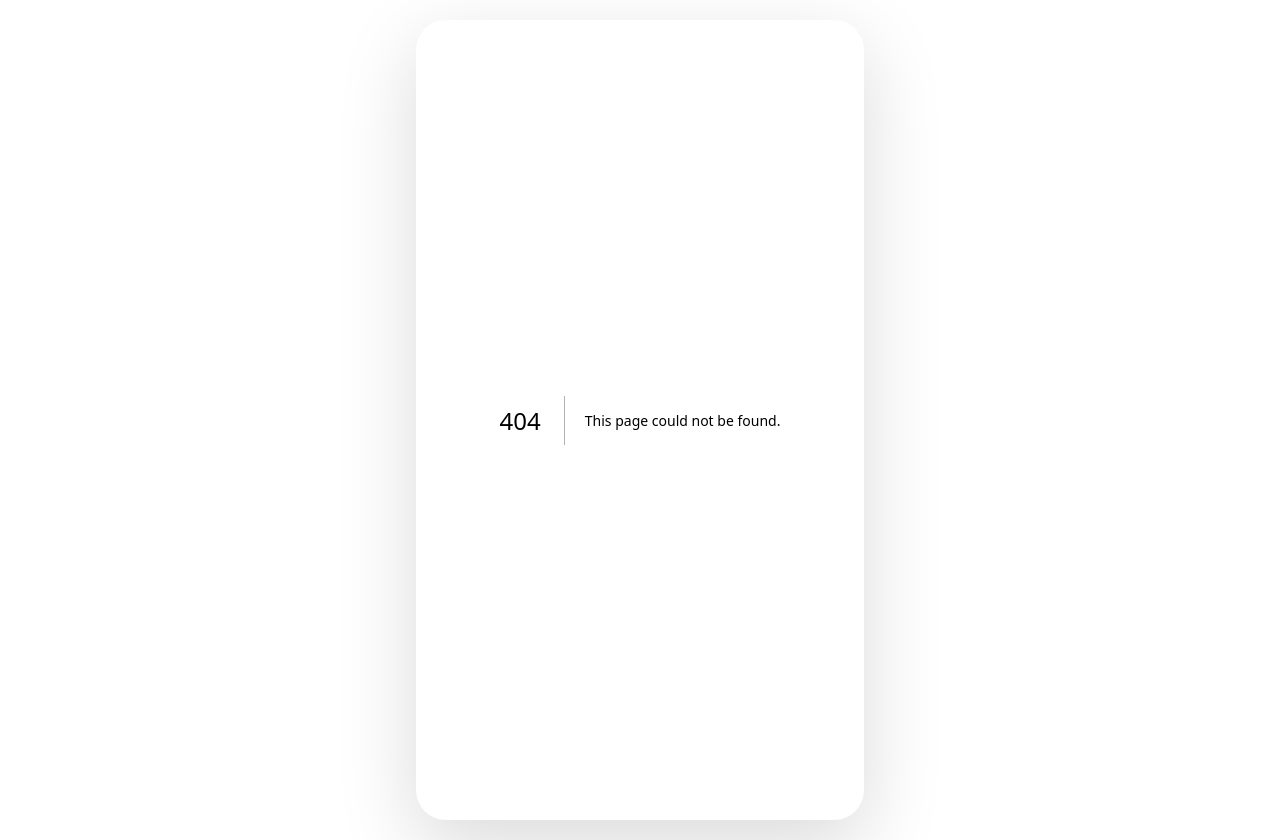
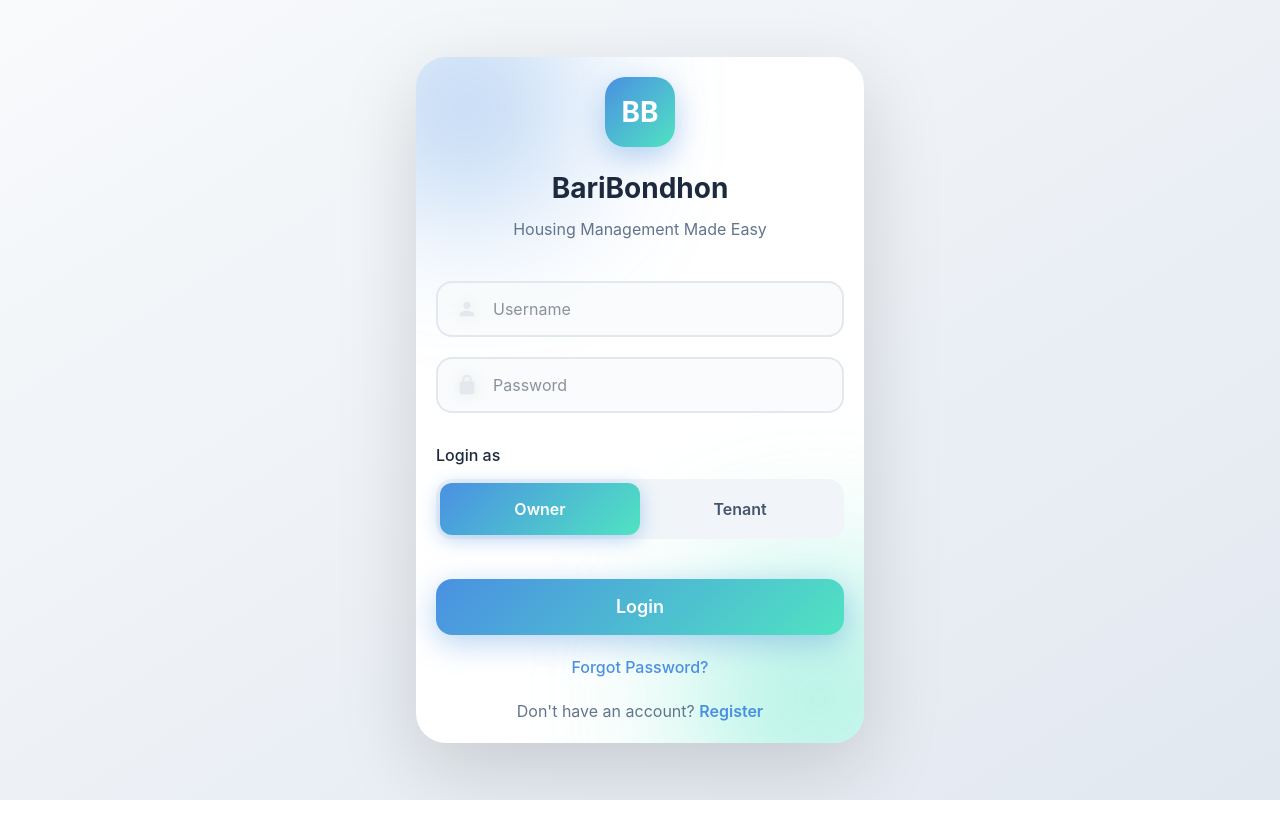
Before and after one commit to Real-System-Makers/BariBondhon_Frontend, a Next.js app: page /login in a window 1280 px wide. Before the commit this address had no page. After the commit the page ends 800 px from the top, so only its background shows below. Built offline with nearby package versions, Linux system fonts and the light colour scheme.

Commit message:
feat(login): add Login page

```diff
--- /dev/null
+++ b/app/login/page.tsx
@@ -0,0 +1,138 @@
+"use client";
+
+import Link from "next/link";
+
+const Login = () => {
+  const primaryStart = "#4a90e2";
+  const primaryEnd = "#50e3c2";
+  const shadowColor = "rgba(74, 144, 226, 0.4)";
+
+  return (
+    <div className="p-5">
+      <div
+        className="absolute w-[200px] h-[200px] top-[-50px] left-[-50px] rounded-full opacity-50 blur-[80px] transition-all duration-400 z-0"
+        style={{ backgroundColor: primaryStart }}
+      ></div>
+      <div
+        className="absolute w-[250px] h-[250px] bottom-[-80px] right-[-80px] rounded-full opacity-50 blur-[80px] transition-all duration-400 z-0"
+        style={{ backgroundColor: primaryEnd }}
+      ></div>
+
+      <div className="h-full flex flex-col relative z-10">
+        <div className="text-center mb-10 animate-[fadeInUp_0.6s_ease_forwards]">
+          <div
+            className="w-[70px] h-[70px] rounded-[20px] mx-auto mb-5 flex items-center justify-center text-[28px] font-bold text-white"
+            style={{
+              background: `linear-gradient(135deg, ${primaryStart}, ${primaryEnd})`,
+              boxShadow: `0 10px 30px ${shadowColor}`,
+            }}
+          >
+            BB
+          </div>
+          <h1 className="text-[28px] font-bold text-slate-800 mb-2">
+            BariBondhon
+          </h1>
+          <p className="text-base text-slate-500">
+            Housing Management Made Easy
+          </p>
+        </div>
+
+        <div className="flex-1 flex flex-col animate-[fadeInUp_0.6s_ease_forwards_0.1s] opacity-0 [animation-fill-mode:forwards]">
+          <div className="mb-5 relative group">
+            <span className="absolute left-5 top-1/2 -translate-y-1/2 text-gray-400 transition-colors duration-300 w-[22px] h-[22px] group-focus-within:text-[#4a90e2]">
+              <svg
+                xmlns="http://www.w3.org/2000/svg"
+                viewBox="0 0 24 24"
+                fill="currentColor"
+              >
+                <path d="M12 12c2.21 0 4-1.79 4-4s-1.79-4-4-4-4 1.79-4 4 1.79 4 4 4zm0 2c-2.67 0-8 1.34-8 4v2h16v-2c0-2.66-5.33-4-8-4z" />
+              </svg>
+            </span>
+            <input
+              type="text"
+              className="w-full h-14 bg-slate-50/80 border-2 border-slate-200 rounded-2xl px-5 pl-[55px] text-base text-slate-800 outline-none backdrop-blur-sm focus:border-[#4a90e2] focus:bg-white focus:shadow-[0_0_0_3px_rgba(74,144,226,0.15)] transition-all duration-300"
+              placeholder="Username"
+            />
+          </div>
+
+          <div className="mb-5 relative group">
+            <span className="absolute left-5 top-1/2 -translate-y-1/2 text-gray-400 transition-colors duration-300 w-[22px] h-[22px] group-focus-within:text-[#4a90e2]">
+              <svg
+                xmlns="http://www.w3.org/2000/svg"
+                viewBox="0 0 24 24"
+                fill="currentColor"
+              >
+                <path d="M18 8h-1V6c0-2.76-2.24-5-5-5S7 3.24 7 6v2H6c-1.1 0-2 .9-2 2v10c0 1.1.9 2 2 2h12c1.1 0 2-.9 2-2V10c0-1.1-.9-2-2-2zM9 8V6c0-1.66 1.34-3 3-3s3 1.34 3 3v2H9z" />
+              </svg>
+            </span>
+            <input
+              type="password"
+              className="w-full h-14 bg-slate-50/80 border-2 border-slate-200 rounded-2xl px-5 pl-[55px] text-base text-slate-800 outline-none backdrop-blur-sm focus:border-[#4a90e2] focus:bg-white focus:shadow-[0_0_0_3px_rgba(74,144,226,0.15)] transition-all duration-300"
+              placeholder="Password"
+            />
+          </div>
+
+          <div className="my-2.5 mb-5 animate-[fadeInUp_0.6s_ease_forwards_0.2s] opacity-0 [animation-fill-mode:forwards]">
+            <label className="text-base text-slate-800 mb-3 block font-medium">
+              Login as
+            </label>
+            <div className="flex bg-slate-100 rounded-2xl p-1">
+              <div
+                className="flex-1 py-3.5 text-center rounded-xl cursor-pointer text-base font-semibold transition-all duration-[400ms] text-white"
+                style={{
+                  background: `linear-gradient(135deg, ${primaryStart}, ${primaryEnd})`,
+                  boxShadow: `0 4px 20px ${shadowColor}`,
+                }}
+                data-role="owner"
+              >
+                Owner
+              </div>
+              <div
+                className="flex-1 py-3.5 text-center rounded-xl cursor-pointer text-base font-semibold transition-all duration-[400ms] text-slate-600"
+                data-role="tenant"
+              >
+                Tenant
+              </div>
+            </div>
+          </div>
+
+          <button
+            className="w-full h-14 border-none rounded-2xl text-white text-lg font-semibold cursor-pointer transition-all duration-300 mt-5 hover:-translate-y-0.5 animate-[fadeInUp_0.6s_ease_forwards_0.3s] opacity-0 [animation-fill-mode:forwards]"
+            style={{
+              background: `linear-gradient(135deg, ${primaryStart}, ${primaryEnd})`,
+              boxShadow: `0 8px 30px ${shadowColor}`,
+            }}
+            onMouseEnter={(e) => {
+              e.currentTarget.style.boxShadow = `0 12px 40px ${shadowColor}`;
+            }}
+            onMouseLeave={(e) => {
+              e.currentTarget.style.boxShadow = `0 8px 30px ${shadowColor}`;
+            }}
+          >
+            Login
+          </button>
+
+          <div className="mt-auto pt-5 text-center animate-[fadeInUp_0.6s_ease_forwards_0.4s] opacity-0 [animation-fill-mode:forwards]">
+            <Link
+              href="/forgot-password"
+              className="text-[#4a90e2] no-underline text-base font-medium block mb-5 hover:opacity-80 transition-opacity"
+            >
+              Forgot Password?
+            </Link>
+            <p className="text-slate-500 text-base">
+              Don't have an account?{" "}
+              <Link
+                href="/signup"
+                className="text-[#4a90e2] no-underline font-semibold hover:opacity-80 transition-opacity"
+              >
+                Register
+              </Link>
+            </p>
+          </div>
+        </div>
+      </div>
+    </div>
+  );
+};
+
+export default Login;
```
